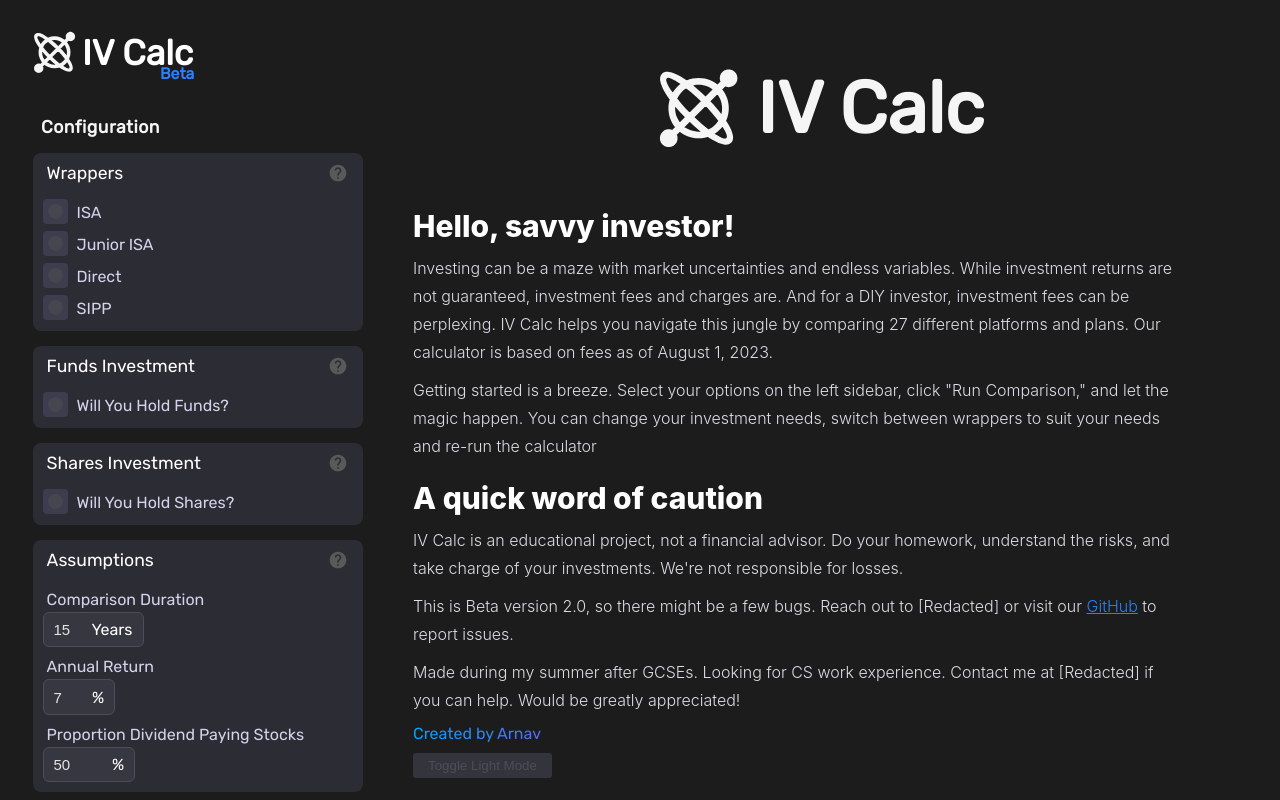
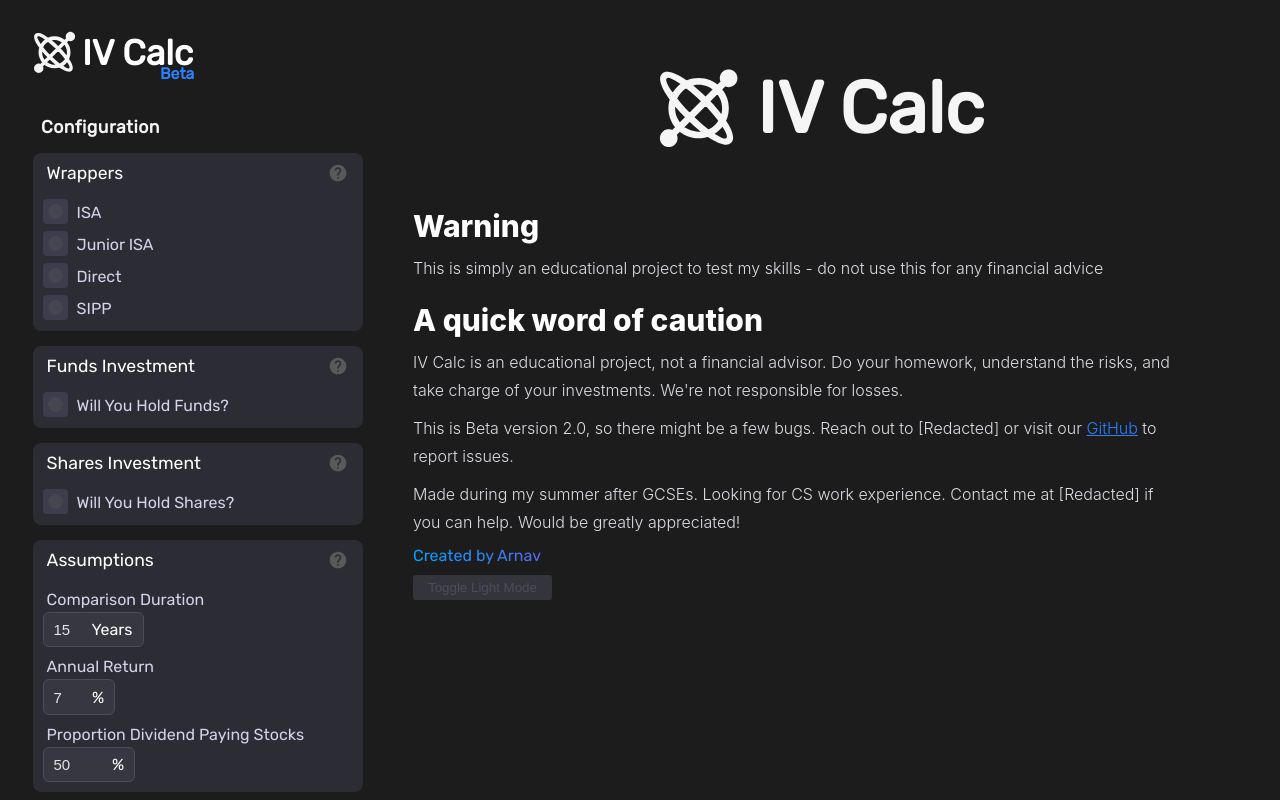
Before and after one commit to AN1001/IVCalc, a plain HTML site: page index.html in a window 1280 px wide. Drawn offline with nearby package versions, Linux system fonts and the light colour scheme.

Commit message:
Revise warning message in index.html
Updated warning message to clarify project purpose.

```diff
--- a/index.html
+++ b/index.html
@@ -245,9 +245,9 @@
       </div>
 
       <div id="text-holder">
-        <div class="results-title">Hello, savvy investor!</div>
-        <div class="text">Investing can be a maze with market uncertainties and endless variables. While investment returns are not guaranteed, investment fees and charges are. And for a DIY investor, investment fees can be perplexing. IV Calc helps you navigate this jungle by comparing 27 different platforms and plans. Our calculator is based on fees as of August 1, 2023.</div>
-        <div class="text mgb15">Getting started is a breeze. Select your options on the left sidebar, click "Run Comparison," and let the magic happen. You can change your investment needs, switch between wrappers to suit your needs and re-run the calculator</div>
+        <div class="results-title">Warning</div>
+        <div class="text">This is simply an educational project to test my skills - do not use this for any financial advice</div>
+        <div class="text mgb15"></div>
 
         <div class="results-title" style="margin-top: 20px">A quick word of caution</div>
         <div class="text">IV Calc is an educational project, not a financial advisor. Do your homework, understand the risks, and take charge of your investments. We're not responsible for losses.</div>
```
